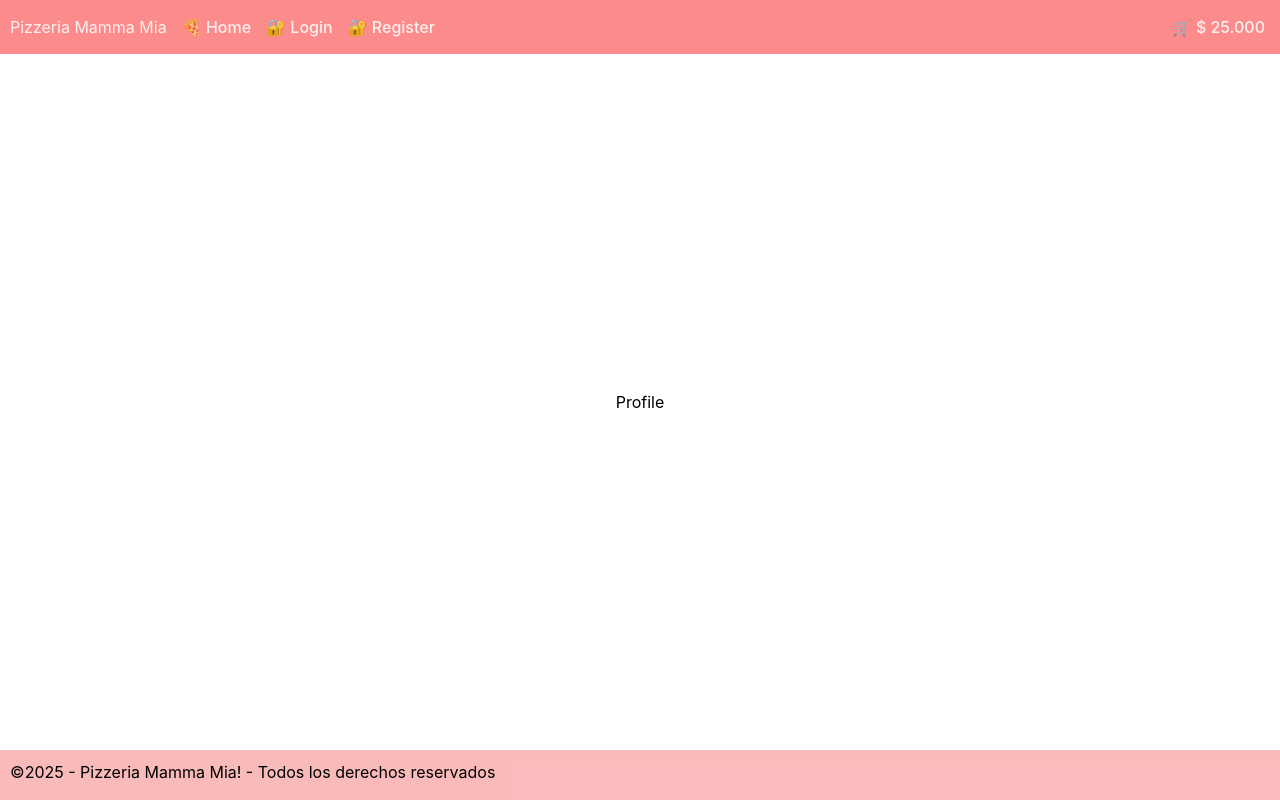
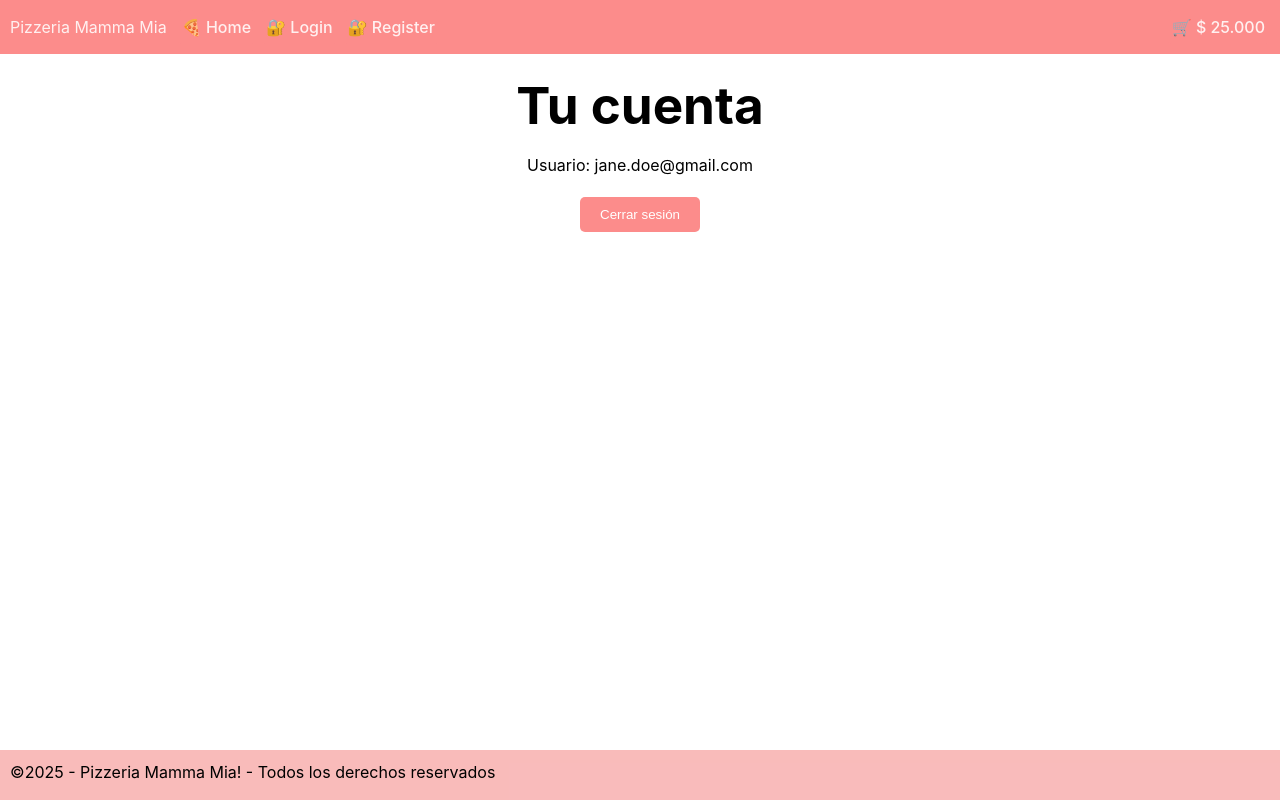
Before and after one commit to flaviamartinez/mamma-mia, a React (Vite) app in the folder frontend/: page /profile in a window 1280 px wide. Built offline with nearby package versions, Linux system fonts and the light colour scheme.

Commit message:
Profile component

```diff
--- a/frontend/src/pages/Profile.jsx
+++ b/frontend/src/pages/Profile.jsx
@@ -1,8 +1,13 @@
 import React from 'react'
+import styles from './Profile.module.css'
 
 const Profile = () => {
   return (
-    <div>Profile</div>
+    <div className={styles.profileContainer}>
+      <h1 className={styles.title}>Tu cuenta</h1>
+      <p>Usuario: jane.doe@gmail.com</p>
+      <button className={styles.logoutButton}>Cerrar sesión</button>
+    </div>
   )
 }
 
--- /dev/null
+++ b/frontend/src/pages/Profile.module.css
@@ -0,0 +1,29 @@
+.profileContainer{
+	display: flex;
+	flex-direction: column;
+	align-items: center;
+	justify-content: start;
+	margin-top: 20px;
+	gap: 20px;
+	flex-grow: 1;
+	min-height: calc(100vh - 80px - 50px);
+}
+
+.title {
+	margin-block-start: 0;
+	margin-block-end: 0;
+}
+
+.logoutButton {
+	padding: 10px 20px;
+	background-color: #fc8c8b;
+    color: white;
+    text-align: center;
+    border: none;
+    border-radius: 5px;
+}
+
+.logoutButton:hover {
+    font-weight: bold;
+	color: #ffffff;
+}
```
